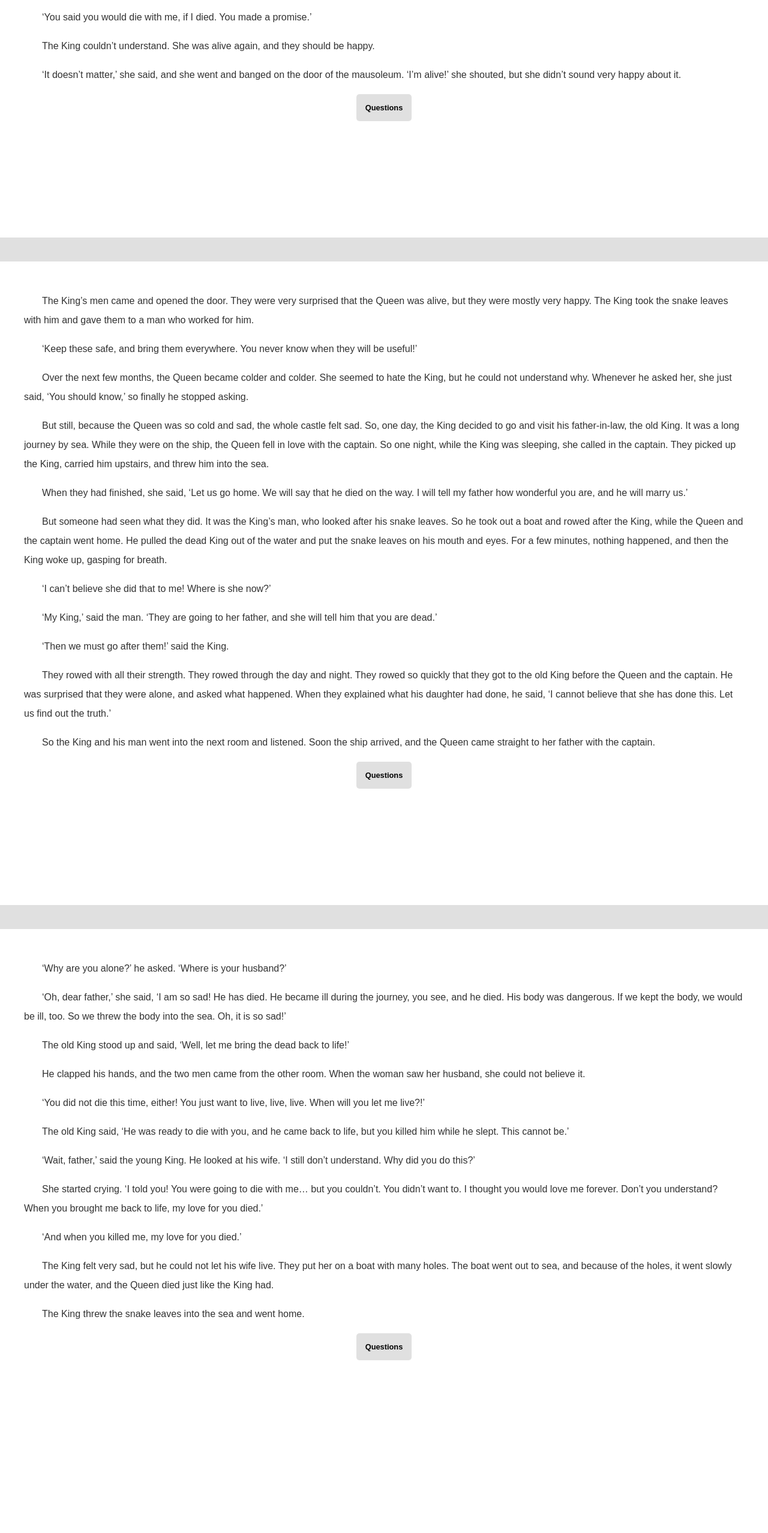
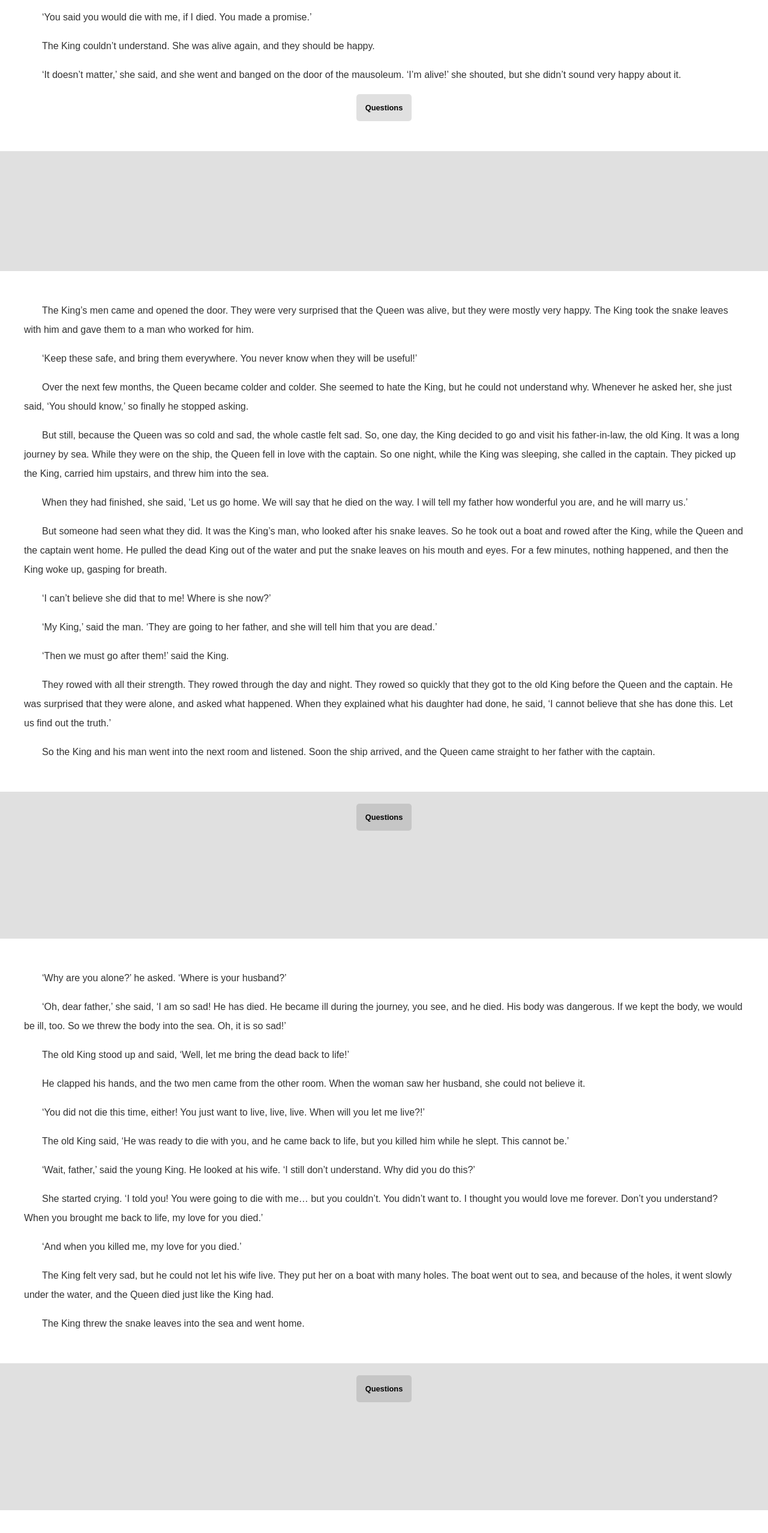
Before and after one commit to Jiggen/Website, a plain HTML site: page thethreesnakeleaves.html in a window 1280 px wide. Shown: the part 2018-4574 px from the top of the page at 60% size. Before the commit the page ends 4446 px from the top, so only its background shows below. Drawn offline with Linux system fonts and the light colour scheme.

Commit message:
Update thethreesnakeleaves.html

```diff
--- a/thethreesnakeleaves.html
+++ b/thethreesnakeleaves.html
@@ -92,13 +92,13 @@
         <button onclick="show_question(2)">Questions</button>
       </div>
 
+      <div class="divider">
       <div id="questions2">
         <p>(1) text?</p>
         <p>(2) text?</p>
         <p>(3) text?</p>
       </div>
-
-      <div class="divider"></div>
+      </div>
 
       <p>The King’s men came and opened the door. They were very surprised that the Queen was alive, but they were mostly very happy. The King took the snake leaves with him and gave them to a man who worked for him.</p>
 
@@ -122,6 +122,7 @@
 
       <p>So the King and his man went into the next room and listened. Soon the ship arrived, and the Queen came straight to her father with the captain.</p>
 
+      <div class="divider">
       <div class="questions">
         <button onclick="show_question(3)">Questions</button>
       </div>
@@ -131,8 +132,7 @@
         <p>(2) text?</p>
         <p>(3) text?</p>
       </div>
-
-      <div class="divider"></div>
+      </div>
 
 <p>‘Why are you alone?’ he asked. ‘Where is your husband?’</p>
 
@@ -156,6 +156,7 @@
 
       <p>The King threw the snake leaves into the sea and went home.</p>
 
+      <div class="divider">
       <div class="questions">
         <button onclick="show_question(4)">Questions</button>
       </div>
@@ -164,6 +165,7 @@
         <p>(1) text?</p>
         <p>(2) text?</p>
         <p>(3) text?</p>
+      </div>
       </div>
 
     </section>
```
